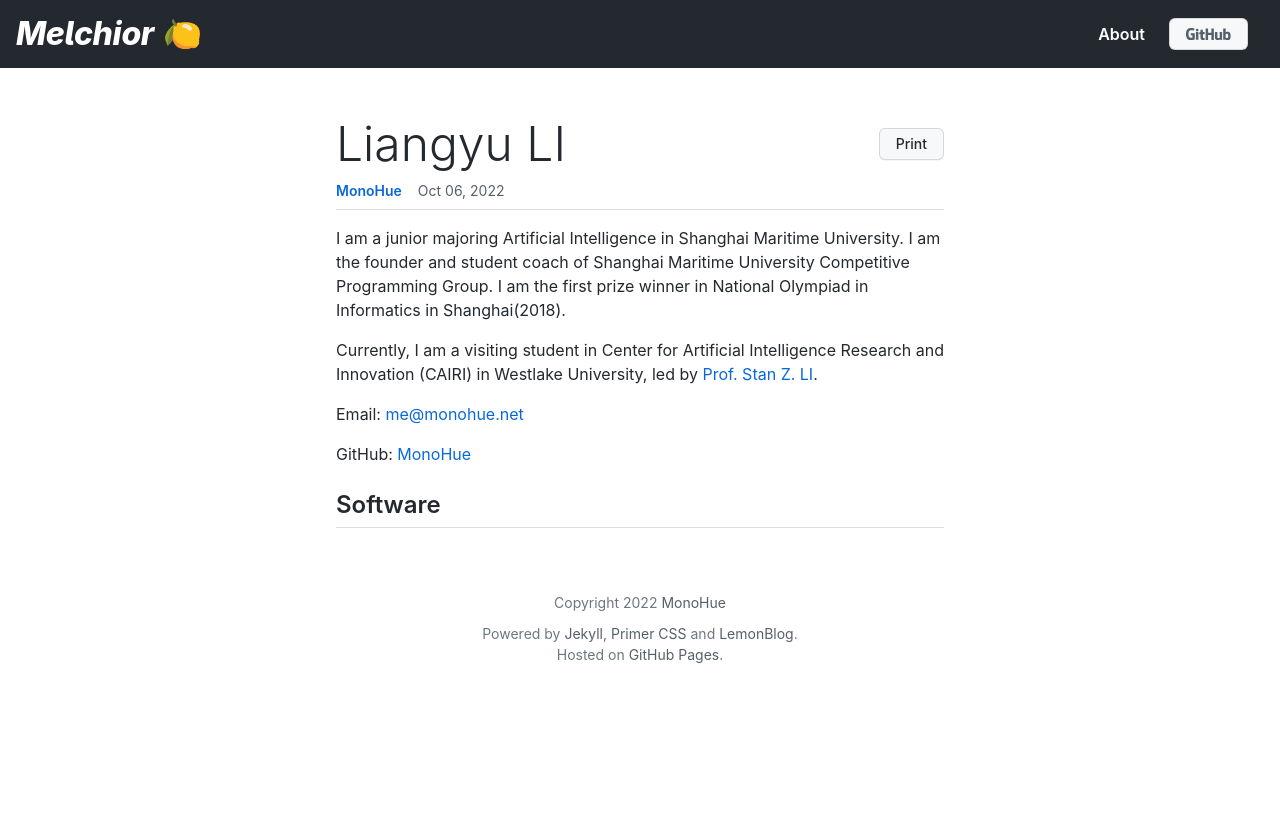
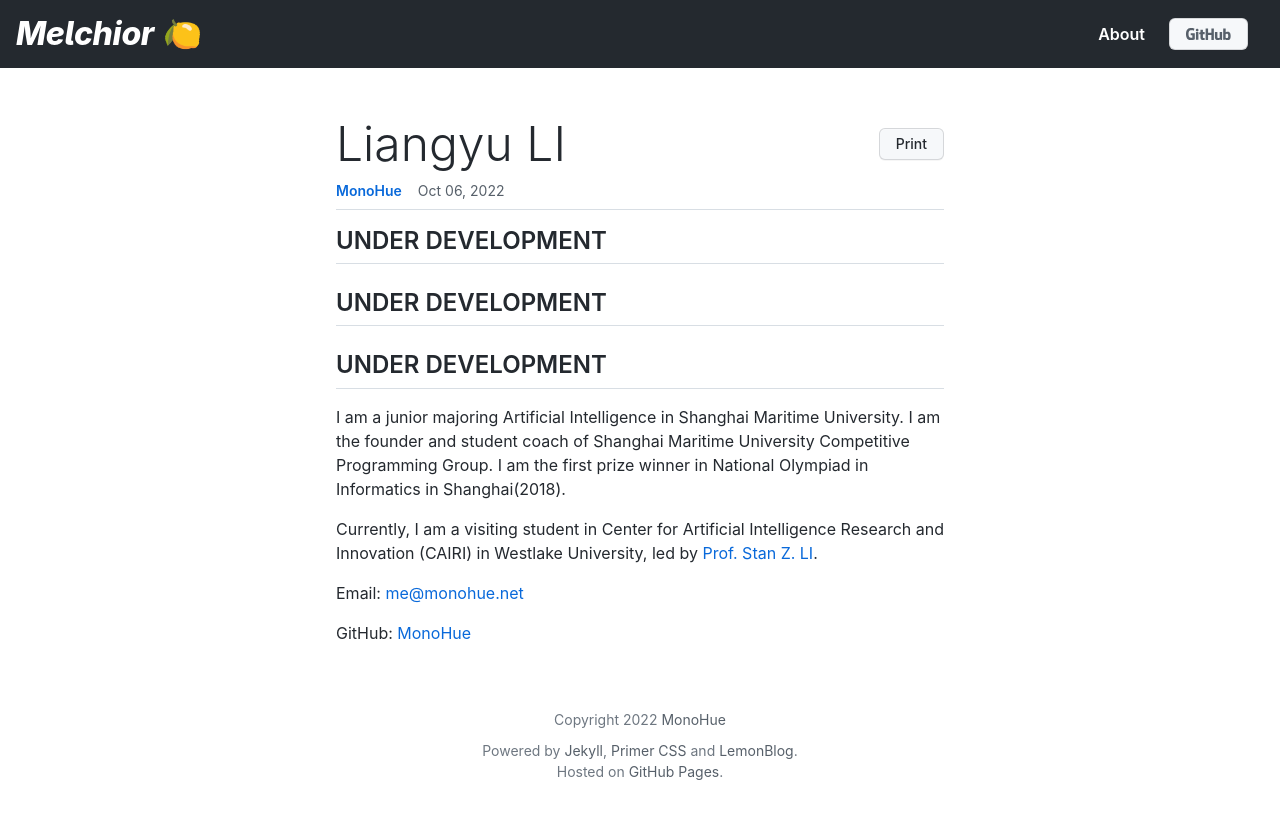
Before and after one commit to MonoHue/Melchior, a Jekyll site: the page built from docs/_posts/2022-10-06-monohue.md, in a window 1280 px wide. Shown: the top 819 px of the page. Built offline with Jekyll 4.4.1, drawn with Linux system fonts in a browser that asks for light colours.

Commit message:
ADD banner warn cv

```diff
--- a/docs/_posts/2022-10-06-monohue.md
+++ b/docs/_posts/2022-10-06-monohue.md
@@ -4,6 +4,12 @@ title: Liangyu LI
 author: monohue
 layout: post
 ---
+
+## UNDER DEVELOPMENT
+
+## UNDER DEVELOPMENT
+
+## UNDER DEVELOPMENT
 
 I am a junior majoring Artificial Intelligence in Shanghai Maritime University. I am the founder and student coach of Shanghai Maritime University Competitive Programming Group. I am the first prize winner in National Olympiad in Informatics in Shanghai(2018).
 
@@ -14,5 +20,3 @@ Currently, I am a visiting student in Center for Artificial Intelligence Researc
 Email: [me@monohue.net](mailto:me@monohue.net)
 
 GitHub: [MonoHue](https://github.com/MonoHue)
-
-## Software
```
